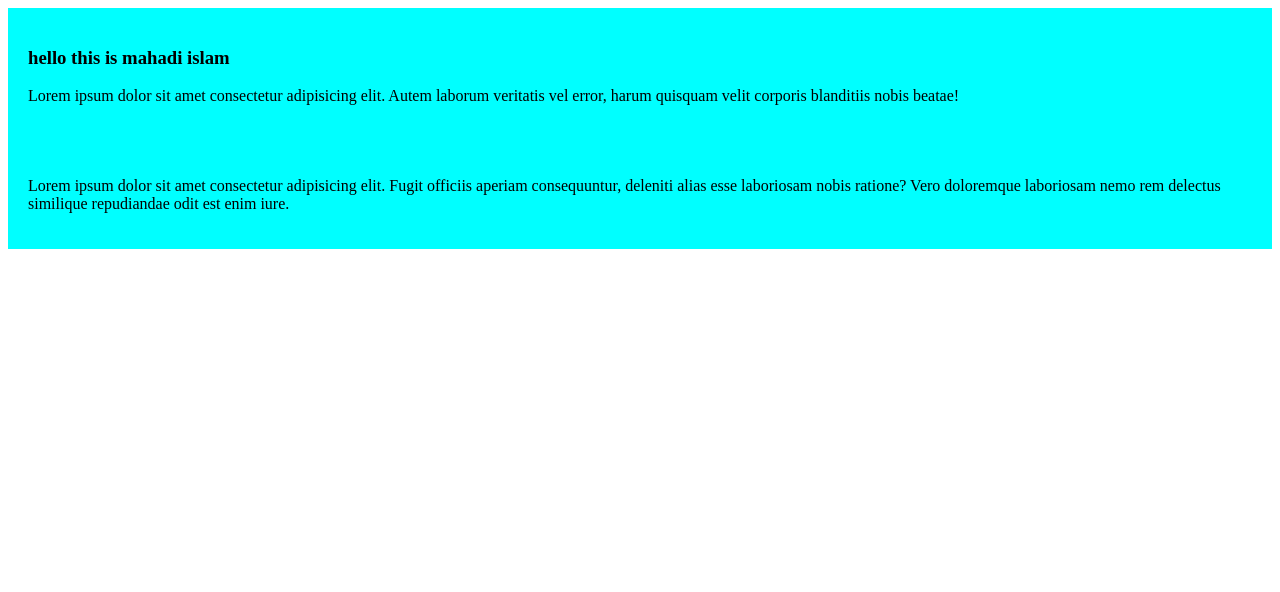
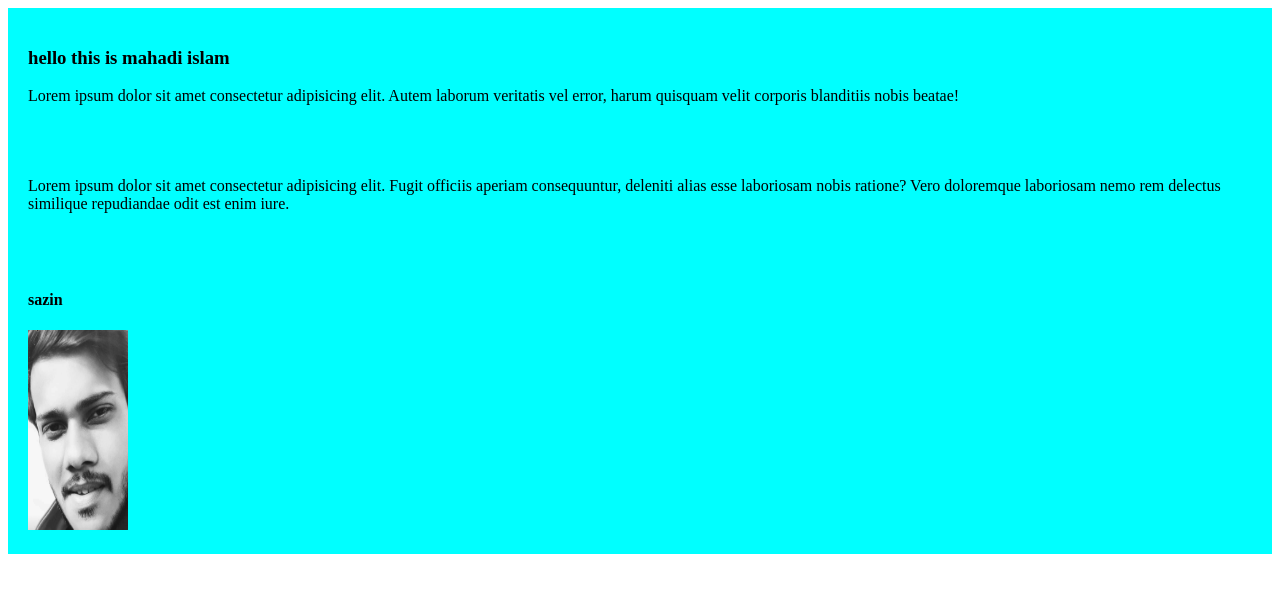
Before and after one commit to sazin222/sazin-website, a plain HTML site: page index.html in a window 1280 px wide. Drawn offline with Linux system fonts and the light colour scheme.

Commit message:
added new picture

```diff
--- a/index.html
+++ b/index.html
@@ -14,5 +14,9 @@
     <div>
         <p> Lorem ipsum dolor sit amet consectetur adipisicing elit. Fugit officiis aperiam consequuntur, deleniti alias esse laboriosam nobis ratione? Vero doloremque laboriosam nemo rem delectus similique repudiandae odit est enim iure.</p>
     </div>
+    <div class="img2">
+        <h4> sazin </h4>
+        <img src="img/IMG_20230604_225724~2.png" alt="">
+    </div>
 </body>
 </html>
--- a/style/blog.css
+++ b/style/blog.css
@@ -2,3 +2,7 @@ div{
     background-color: aqua;
     padding: 20px;
 }
+.img2 img { width: 100px;
+    height: 200px;
+
+}
```
Also changed, not shown: img/IMG_20230604_225724~2.png (added).
